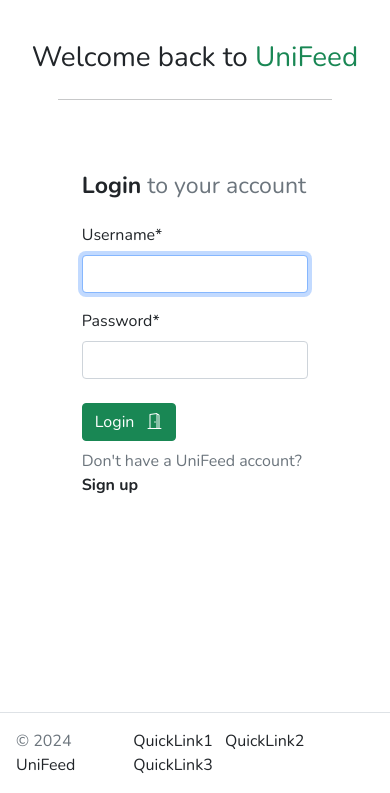
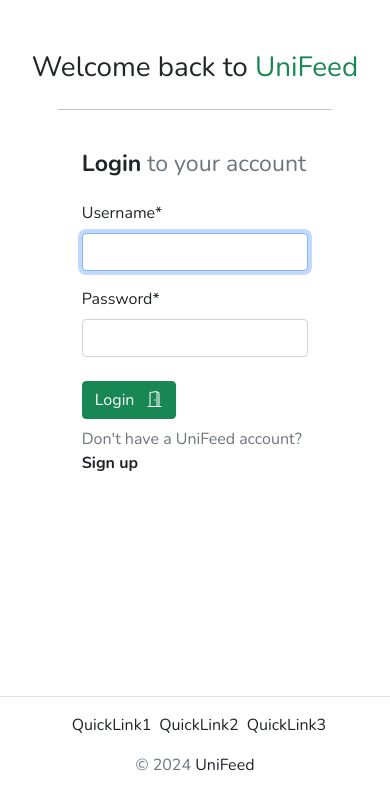
Before and after one commit to JordanTallon/unifeed_archived, a Django app: page /account/login/ in a window 390 px wide. Shown: the part 51-844 px from the top of the page. Run offline with Django 5.2, Linux system fonts and the light colour scheme; some libraries are stand-ins or nearby versions.

Commit message:
Improve footer mobile responsiveness

```diff
--- a/project_files/templates/accounts/login.html
+++ b/project_files/templates/accounts/login.html
@@ -9,8 +9,8 @@
           Welcome back to <span class="text-success">UniFeed</span>
         </h1>
       </div>
-      <hr class="mb-4 w-75 mx-auto" />
-      <div class="row pt-4 mt-4 mx-auto w-75">
+      <hr class="w-75 mx-auto" />
+      <div class="row pt-0 mt-0 pt-md-4 mt-md-4 mx-auto w-75">
         <div class="col-6 d-none d-lg-block p-4 d-flex flex-column justify-content-end">
           <img src="{% static 'images/login.svg' %}"
                class="img-fluid"
--- a/project_files/templates/global/footer.html
+++ b/project_files/templates/global/footer.html
@@ -1,10 +1,12 @@
-<div class="p-3 border-top d-flex justify-content-between">
-    <div>
+<div class="p-3 border-top d-flex row container-fluid m-0">
+    <div class="col-12 col-md-6 order-2 order-md-1 text-center text-md-start mt-3 mt-md-0">
         <span class="text-muted">© 2024</span> UniFeed
     </div>
-    <div>
-        <a href="{% url 'home' %}" class="text-decoration-none text-dark ms-2">QuickLink1</a>
-        <a href="{% url 'home' %}" class="text-decoration-none text-dark ms-2">QuickLink2</a>
-        <a href="{% url 'home' %}" class="text-decoration-none text-dark ms-2">QuickLink3</a>
+    <div class="col-12 col-md-6 order-1 order-md-2">
+        <nav class="d-flex justify-content-center justify-content-md-end">
+            <a href="{% url 'home' %}" class="text-decoration-none text-dark ms-2">QuickLink1</a>
+            <a href="{% url 'home' %}" class="text-decoration-none text-dark ms-2">QuickLink2</a>
+            <a href="{% url 'home' %}" class="text-decoration-none text-dark ms-2">QuickLink3</a>
+        </nav>
     </div>
 </div>
```
